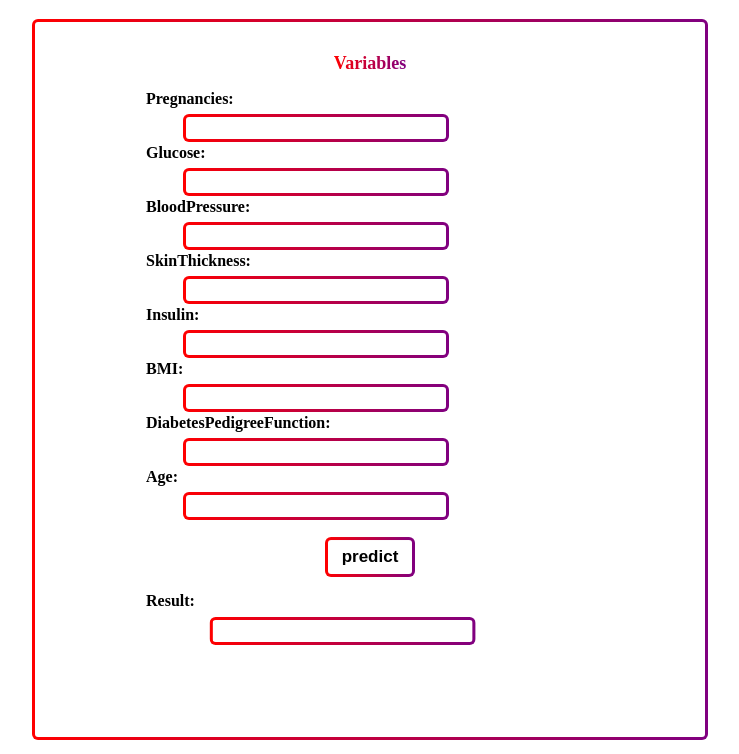
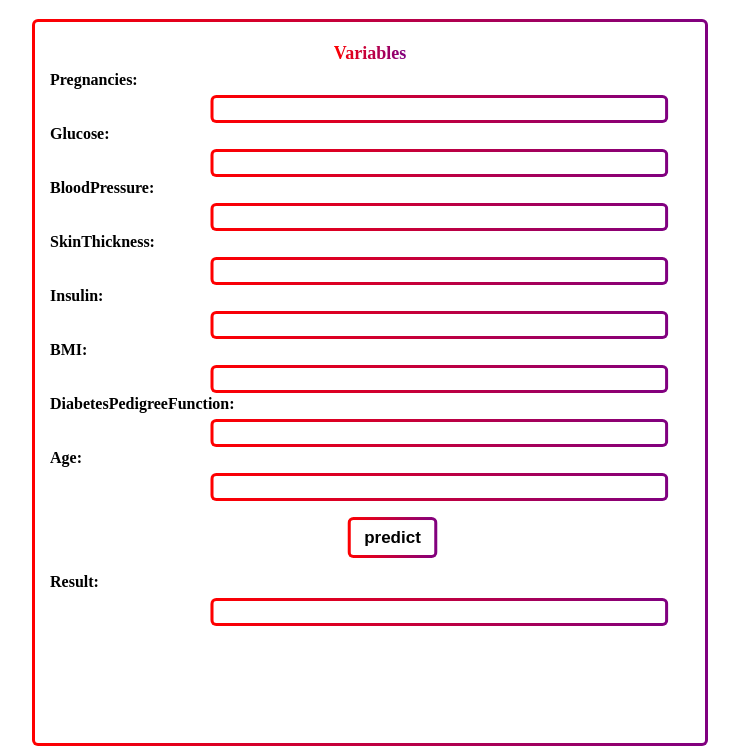
Before and after one commit to rafaelmelom/rafaelmelom.github.io, a plain HTML site: page index.html in a window 1280 px wide. Shown: the part 87-841 px from the top of the page, without its empty margins (270-1009 px from the left). Drawn offline with Linux system fonts and the light colour scheme.

Commit message:
Add files via upload

```diff
--- a/style.css
+++ b/style.css
@@ -135,46 +135,48 @@ body {
     #all {
         width: 50vw;
         height: auto;
-        padding-bottom: 10%;
+        padding-bottom: 12%;
         text-align: center;
-        position: relative;
+    }
+
+    #input {
+        text-align: left;
     }
 
     #input label {
         display: block;
-        transform: translate(15%,0%);
     }
 
     #input input {
         float: left;
-        transform: translate(50%,0%);
+        transform: translate(35%,0%);
         margin-top: 1%;
-        width: 40%;
+        width: 70%;
     }
 
     #final label {
         display: block;
-        transform: translate(15%,0%);
     }
 
     #final input {
         float: left;
-        transform: translate(60%,0%);
+        transform: translate(35%,0%);
         margin-top: 1%;
-        width: 40%;
+        width: 70%;
     }
 
     #action {
-        align-items: center;
+        text-align: center;
         margin: 2%;
     }
 
     #action input {
-        transform: translate(0%,5%);
+        transform: translate(25%,5%);
         height: 90%;
     }
 
     .subtitle {
+        margin: 1% auto;
         text-align: center;
     }
 
```
